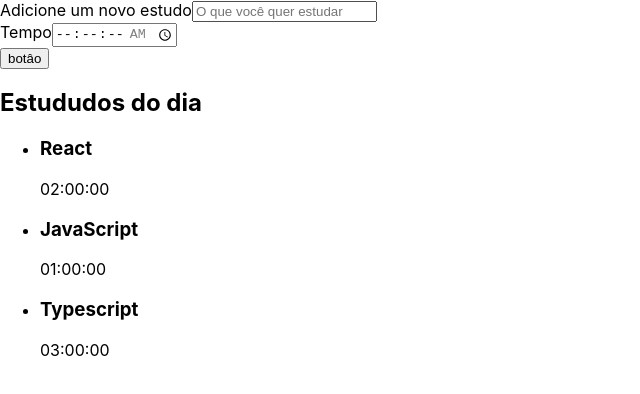
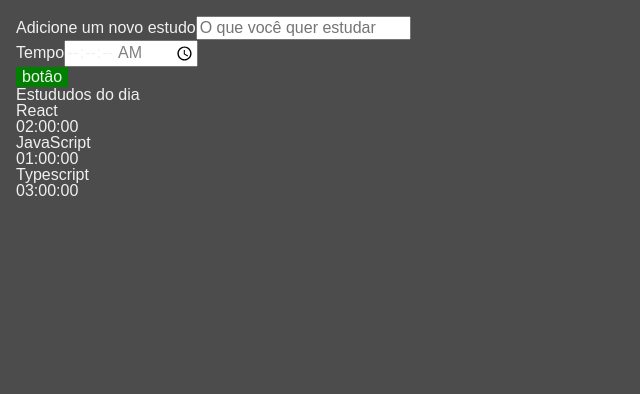
Before and after one commit to Mar-io20/studies-desafio, a React (Create React App) app: page / in a window 1280 px wide. Shown: the top 394 px of the page, without its empty margins (0-640 px from the left). Built offline with nearby package versions, Linux system fonts and the light colour scheme.

Commit message:
iniciando o dia

```diff
--- a/package.json
+++ b/package.json
@@ -19,7 +19,7 @@
     "web-vitals": "^1.1.2"
   },
   "scripts": {
-    "deploy":"npm run build && cd node_modules && cd .bin && gh-pages -d ../../build",
+    "deploy": "npm run build && cd node_modules && cd .bin && gh-pages -d ../../build",
     "start": "react-scripts start",
     "build": "react-scripts build",
     "test": "react-scripts test",
@@ -42,5 +42,8 @@
       "last 1 firefox version",
       "last 1 safari version"
     ]
+  },
+  "devDependencies": {
+    "sass": "^1.44.0"
   }
 }
--- a/src/components/Botao/index.tsx
+++ b/src/components/Botao/index.tsx
@@ -2,8 +2,12 @@
 
 class Botao extends React.Component {
     render() {
+        const estaAtivo = true;
+        const styles = {
+            backgroundColor: estaAtivo ? "green" : "red"
+        }
         return (
-            <button>
+            <button style={styles}>
                 botâo
             </button>
         )
--- a/src/index.css
+++ b/src/index.css
@@ -11,3 +11,98 @@
   font-family: source-code-pro, Menlo, Monaco, Consolas, 'Courier New',
     monospace;
 }
+
+html, body, div, span, applet, object, iframe,
+h1, h2, h3, h4, h5, h6, p, blockquote, pre,
+a, abbr, acronym, address, big, cite, code,
+del, dfn, em, img, ins, kbd, q, s, samp,
+small, strike, strong, sub, sup, tt, var,
+b, u, i, center,
+dl, dt, dd, ol, ul, li,
+fieldset, form, label, legend,
+table, caption, tbody, tfoot, thead, tr, th, td,
+article, aside, canvas, details, embed,
+figure, figcaption, footer, header, hgroup,
+menu, nav, output, ruby, section, summary,
+time, mark, audio, video {
+	margin: 0;
+	padding: 0;
+	border: 0;
+	font-size: 100%;
+	font: inherit;
+	vertical-align: baseline;
+}
+article, aside, details, figcaption, figure,
+footer, header, hgroup, menu, nav, section {
+	display: block;
+}
+body {
+	line-height: 1;
+}
+ol, ul {
+	list-style: none;
+}
+blockquote, q {
+	quotes: none;
+}
+blockquote:before, blockquote:after,
+q:before, q:after {
+	content: '';
+	content: none;
+}
+table {
+	border-collapse: collapse;
+	border-spacing: 0;
+}
+
+
+input {
+	font-family: inherit;
+	font-size: inherit;
+	font-weight: inherit;
+	color: inherit;
+}
+
+button {
+	border: unset;
+	background-color: unset;
+	font-family: inherit;
+	font-size: inherit;
+	font-weight: inherit;
+	color: inherit;
+}
+
+@import url('https://fonts.googleapis.com/css2?family=Manjari&display=swap');
+
+body {
+	display: flex;
+	justify-content: center;
+	font-family: 'Manjari', sans-serif;
+	color: #F0F0F0;
+	background-color: #4C4C4C;
+	height: 100%;
+	width: 100%;
+	padding: 16px;
+	box-sizing: border-box;
+}
+
+#root {
+	width: 100%;
+}
+
+::-webkit-scrollbar {
+	width: 8px;
+}
+
+::-webkit-scrollbar-track {
+	background: unset;
+}
+
+::-webkit-scrollbar-thumb {
+	border-radius: 4px;
+	background: #888;
+}
+
+::-webkit-scrollbar-thumb:hover {
+	background: #555;
+}
```
Also changed, not shown: 1 other file (tests, documents, lock files or other folders).
